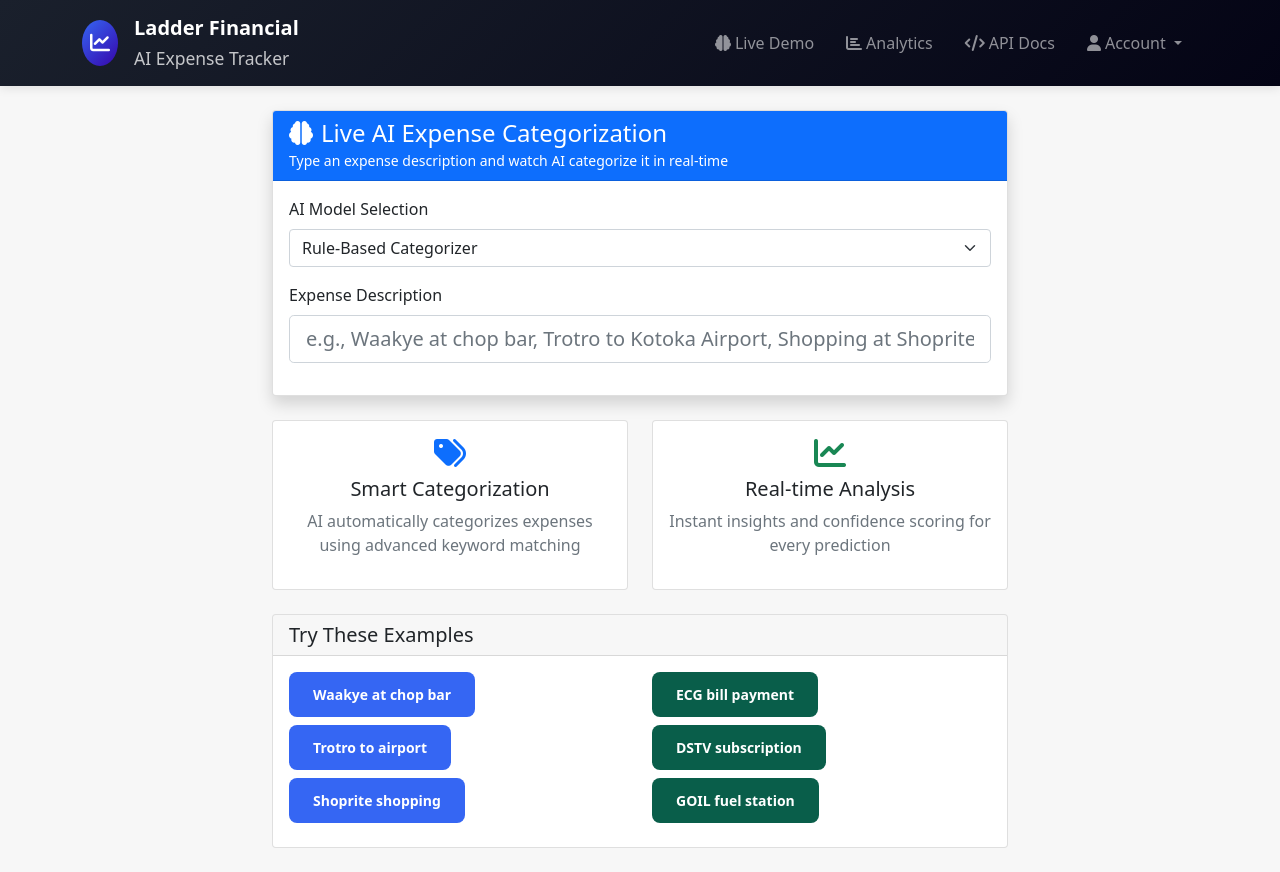
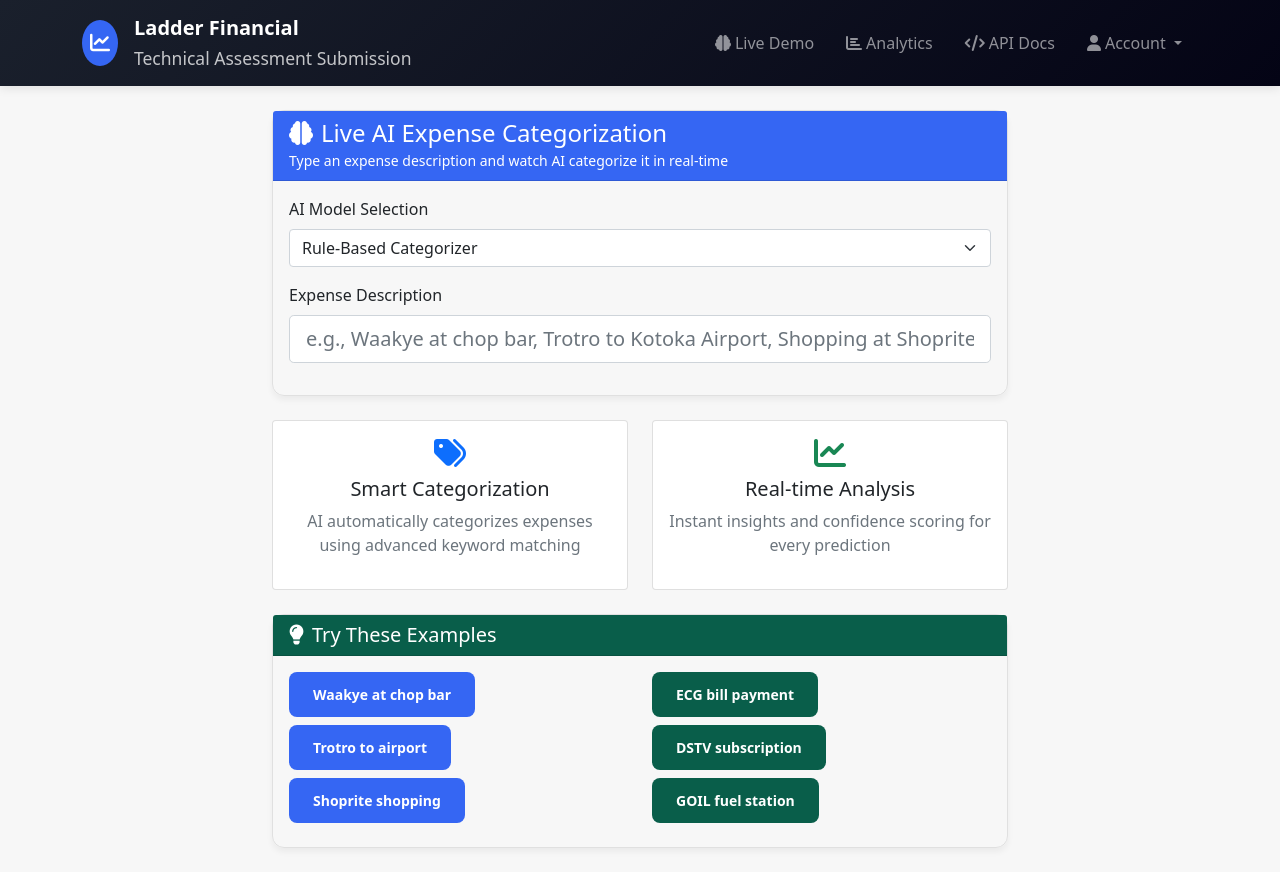
Before and after one commit to jeffasante/expense-tracker-ai, a Django app: template backend/demo/templates/demo/index.html in a window 1280 px wide. Run offline with Django 4.2, Linux system fonts and the light colour scheme; the template is opened without the code that fills it, so the values that code supplies are empty.

Commit message:
feat: Update branding for technical assessment submission
- Changed subtitle to 'Technical Assessment Submission'
- Removed gradient from navbar logo
- Clear indication this is for Ladder Financial assessment
- Professional presentation for evaluation

```diff
--- a/backend/demo/templates/demo/base.html
+++ b/backend/demo/templates/demo/base.html
@@ -13,12 +13,12 @@
     <nav class="navbar navbar-expand-lg navbar-dark ladder-navbar">
         <div class="container">
             <a class="navbar-brand d-flex align-items-center" href="{% url 'demo_home' %}">
-                <div class="ladder-gradient-primary rounded-circle p-2 me-3">
+                <div class="ladder-primary rounded-circle p-2 me-3">
                     <i class="fas fa-chart-line text-white"></i>
                 </div>
                 <div>
                     <div class="fw-bold">Ladder Financial</div>
-                    <small class="opacity-75">AI Expense Tracker</small>
+                    <small class="opacity-75">Technical Assessment Submission</small>
                 </div>
             </a>
             <div class="navbar-nav ms-auto">
--- a/backend/demo/templates/demo/index.html
+++ b/backend/demo/templates/demo/index.html
@@ -5,8 +5,8 @@
 {% block content %}
 <div class="row">
     <div class="col-lg-8 mx-auto">
-        <div class="card demo-card shadow">
-            <div class="card-header bg-primary text-white">
+        <div class="ladder-card ladder-fade-in">
+            <div class="card-header ladder-primary text-white">
                 <h4 class="mb-0"><i class="fas fa-brain me-2"></i>Live AI Expense Categorization</h4>
                 <small>Type an expense description and watch AI categorize it in real-time</small>
             </div>
@@ -100,7 +100,7 @@
         </div>
 
         <div id="jwtTokenCard" class="ladder-card mt-4 d-none">
-            <div class="card-header ladder-gradient-primary text-white">
+            <div class="card-header ladder-primary text-white">
                 <h5 class="mb-0"><i class="fas fa-key me-2"></i>Your JWT Token (for API Testing)</h5>
             </div>
             <div class="card-body">
@@ -116,9 +116,9 @@
             </div>
         </div>
 
-        <div class="card mt-4">
-            <div class="card-header">
-                <h5 class="mb-0">Try These Examples</h5>
+        <div class="ladder-card mt-4">
+            <div class="card-header ladder-secondary text-white">
+                <h5 class="mb-0"><i class="fas fa-lightbulb me-2"></i>Try These Examples</h5>
             </div>
             <div class="card-body">
                 <div class="row">
```
